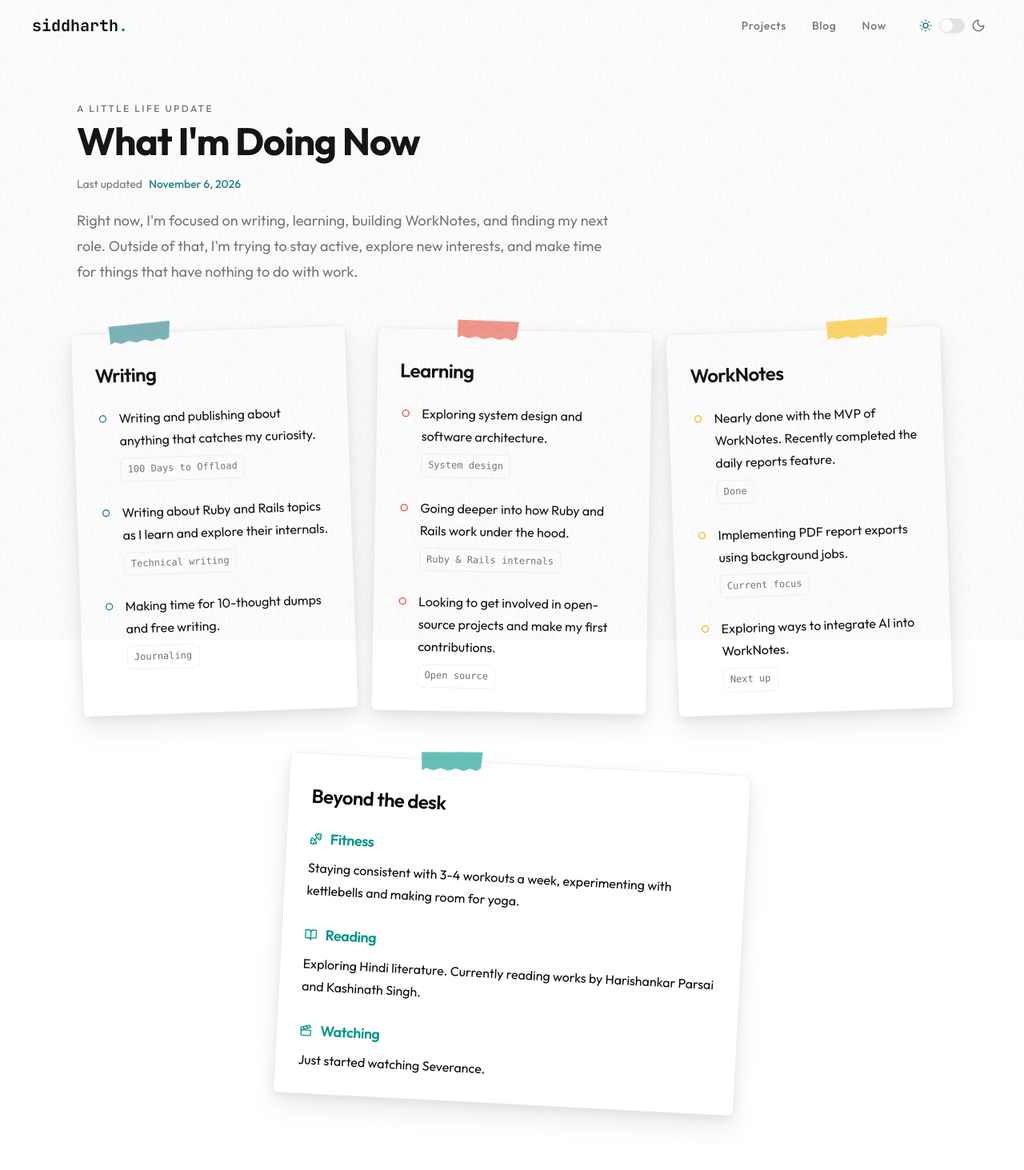
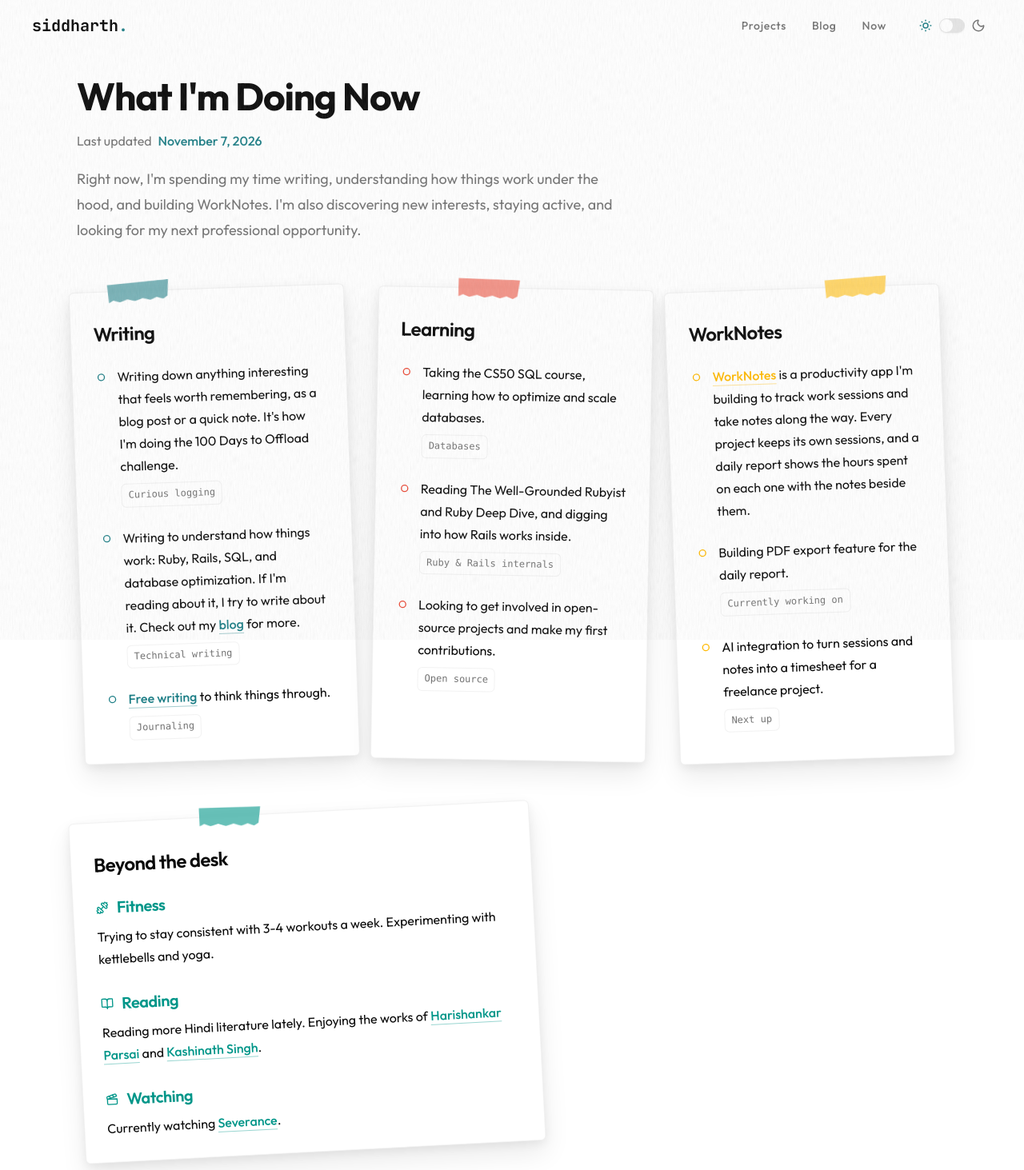
Before and after one commit to SiddharthShringi/siddharth-portfolio, a Next.js app: page /now in a window 1280 px wide. Shown: the top 1463 px of the page at 80% size. Built offline with nearby package versions, Linux system fonts and the light colour scheme.

Commit message:
Update now page content (#98)
* Fixed sticky note content

* Fixed colors

```diff
--- a/app/globals.css
+++ b/app/globals.css
@@ -110,7 +110,7 @@
   --ring: oklch(0.556 0 0);
   --chart-1: oklch(65.203% 0.15388 268.206);
   --chart-2: oklch(0.696 0.17 162.48);
-  --chart-3: oklch(0.769 0.188 70.08);
+  --chart-3: oklch(57.411% 0.14045 55.996);
   --chart-4: oklch(96.288% 0.19386 112.361);
   --chart-5: oklch(45.962% 0.14434 309.657);
   --sidebar: oklch(0.205 0 0);
--- a/app/now/page.tsx
+++ b/app/now/page.tsx
@@ -14,16 +14,40 @@ const notes = [
     iconColor: 'text-chart-2',
     items: [
       {
-        chip: '100 Days to Offload',
-        description: 'Writing and publishing about anything that catches my curiosity.',
+        chip: 'Curious logging',
+        description: (
+          <>
+            Writing down anything interesting that feels worth remembering, as a blog post or a
+            quick note. It&apos;s how I&apos;m doing the 100 Days to Offload challenge.
+          </>
+        ),
       },
       {
         chip: 'Technical writing',
-        description: 'Writing about Ruby and Rails topics as I learn and explore their internals.',
+        description: (
+          <>
+            Writing to understand how things work: Ruby, Rails, SQL, and database optimization. If
+            I&apos;m reading about it, I try to write about it. Check out my{' '}
+            <NoteLink href="https://siddharthshringi.com" color="text-chart-2">
+              blog
+            </NoteLink>{' '}
+            for more.
+          </>
+        ),
       },
       {
         chip: 'Journaling',
-        description: 'Making time for 10-thought dumps and free writing.',
+        description: (
+          <>
+            <NoteLink
+              href="https://siddharthshringi.com/blog/2026-08-24-some-more-journaling-ideas"
+              color="text-chart-2"
+            >
+              Free writing
+            </NoteLink>{' '}
+            to think things through.
+          </>
+        ),
       },
     ],
   },
@@ -36,12 +60,13 @@ const notes = [
     iconColor: 'text-chart-1',
     items: [
       {
-        chip: 'System design',
-        description: 'Exploring system design and software architecture.',
+        chip: 'Databases',
+        description: 'Taking the CS50 SQL course, learning how to optimize and scale databases.',
       },
       {
         chip: 'Ruby & Rails internals',
-        description: 'Going deeper into how Ruby and Rails work under the hood.',
+        description:
+          'Reading The Well-Grounded Rubyist and Ruby Deep Dive, and digging into how Rails works inside.',
       },
       {
         chip: 'Open source',
@@ -59,17 +84,26 @@ const notes = [
     iconColor: 'text-chart-4',
     items: [
       {
-        chip: 'Done',
-        description:
-          'Nearly done with the MVP of WorkNotes. Recently completed the daily reports feature.',
+        chip: '',
+        description: (
+          <>
+            <NoteLink href="https://worknotes.app" color="text-chart-4">
+              WorkNotes
+            </NoteLink>{' '}
+            is a productivity app I&apos;m building to track work sessions and take notes along the
+            way. Every project keeps its own sessions, and a daily report shows the hours spent on
+            each one with the notes beside them.
+          </>
+        ),
       },
       {
-        chip: 'Current focus',
-        description: 'Implementing PDF report exports using background jobs.',
+        chip: 'Currently working on',
+        description: 'Building PDF export feature for the daily report.',
       },
       {
         chip: 'Next up',
-        description: 'Exploring ways to integrate AI into WorkNotes.',
+        description:
+          'AI integration to turn sessions and notes into a timesheet for a freelance project.',
       },
     ],
   },
@@ -79,26 +113,51 @@ const hobbies = [
   {
     title: 'Beyond the desk',
     tapePosition: 35,
-    tilt: 'rotate-3',
-    tapeTilt: '-rotate-2',
+    tilt: '-rotate-3',
+    tapeTilt: 'rotate-2',
     tapeColor: 'bg-chart-3/70',
     iconColor: 'text-chart-3',
     subsections: [
       {
         title: 'Fitness',
         description:
-          'Staying consistent with 3-4 workouts a week, experimenting with kettlebells and making room for yoga.',
+          'Trying to stay consistent with 3-4 workouts a week. Experimenting with kettlebells and yoga.',
         icon: <Dumbbell className="h-4 w-4" />,
       },
       {
         title: 'Reading',
-        description:
-          'Exploring Hindi literature. Currently reading works by Harishankar Parsai and Kashinath Singh.',
+        description: (
+          <>
+            Reading more Hindi literature lately. Enjoying the works of{' '}
+            <NoteLink
+              href="https://www.goodreads.com/author/show/4615204.Harishankar_Parsai"
+              color="text-chart-3"
+            >
+              Harishankar Parsai
+            </NoteLink>{' '}
+            and{' '}
+            <NoteLink
+              href="https://www.goodreads.com/author/show/6536265.Kashinath_Singh"
+              color="text-chart-3"
+            >
+              Kashinath Singh
+            </NoteLink>
+            .
+          </>
+        ),
         icon: <BookOpen className="h-4 w-4" />,
       },
       {
         title: 'Watching',
-        description: 'Just started watching Severance.',
+        description: (
+          <>
+            Currently watching{' '}
+            <NoteLink href="https://www.imdb.com/title/tt11280740/" color="text-chart-3">
+              Severance
+            </NoteLink>
+            .
+          </>
+        ),
         icon: <Clapperboard className="h-4 w-4" />,
       },
     ],
@@ -107,31 +166,27 @@ const hobbies = [
 
 export default function NowPage() {
   return (
-    <main className="mx-auto w-full max-w-6xl px-5 py-12 sm:px-8 sm:py-16">
+    <main className="mx-auto w-full max-w-6xl px-5 py-5 sm:px-8 sm:py-8">
       {/* Page introduction */}
       <header className="max-w-2xl space-y-5">
         <div className="space-y-2">
-          <p className="text-xs font-medium uppercase tracking-[0.2em] text-muted-foreground">
-            A little life update
-          </p>
-
           <h1 className="text-3xl font-bold tracking-tight sm:text-4xl md:text-5xl">
             What I&apos;m Doing Now
           </h1>
         </div>
 
         <div className="flex items-center gap-2 text-sm">
-          <span className="text-muted-foreground">Last updated</span>
+          <span className="text-muted-foreground text-base">Last updated</span>
 
-          <time dateTime="2026-11-06" className="font-medium text-chart-2">
-            November 6, 2026
+          <time dateTime="2026-11-06" className="font-medium text-base text-chart-2">
+            November 7, 2026
           </time>
         </div>
 
         <p className="text-base leading-8 text-muted-foreground sm:text-lg">
-          Right now, I&apos;m focused on writing, learning, building WorkNotes, and finding my next
-          role. Outside of that, I&apos;m trying to stay active, explore new interests, and make
-          time for things that have nothing to do with work.
+          Right now, I&apos;m spending my time writing, understanding how things work under the
+          hood, and building WorkNotes. I&apos;m also discovering new interests, staying active, and
+          looking for my next professional opportunity.
         </p>
       </header>
 
@@ -152,7 +207,7 @@ export default function NowPage() {
             }}
             whileHover={{
               scale: 1.08,
-              y: -10,
+              y: -5,
               zIndex: 10,
             }}
             whileTap={{ scale: 0.99 }}
@@ -186,11 +241,11 @@ export default function NowPage() {
       </section>
 
       {/* Hobbies and interests */}
-      <section aria-label="Hobbies and interests" className="mt-16 flex justify-center">
+      <section aria-label="Hobbies and interests" className="mt-12 w-full sm:mt-16">
         {hobbies.map((note, index) => (
           <motion.div
             key={note.title}
-            className="relative mx-auto w-full max-w-xl"
+            className="relative w-full max-w-xl"
             initial={{ opacity: 0, y: 12 }}
             animate={{ opacity: 1, y: 0 }}
             transition={{
@@ -198,12 +253,12 @@ export default function NowPage() {
               delay: index * 0.1,
             }}
             whileHover={{
-              scale: 1.03,
+              scale: 1.08,
               y: -5,
               zIndex: 10,
             }}
-            whileTap={{ scale: 0.99 }}
-            style={{ transformOrigin: 'center center' }}
+            whileTap={{ scale: 0.995 }}
+            style={{ transformOrigin: 'left center' }}
           >
             <StickyNote
               tapePosition={note.tapePosition}
--- a/components/now/Note.tsx
+++ b/components/now/Note.tsx
@@ -49,35 +49,6 @@ export function NoteItem({
   );
 }
 
-type NoteFooterProps = {
-  left?: string;
-  right?: string;
-};
-
-export function NoteFooter({ left, right }: NoteFooterProps) {
-  if (!left && !right) return null;
-
-  return (
-    <footer
-      className="
-        mt-auto
-        flex flex-wrap items-center justify-between
-        gap-x-3 gap-y-2
-        border-t border-border/50
-        pt-5
-        font-mono text-[10px]
-        leading-relaxed
-        text-muted-foreground
-        sm:text-xs
-      "
-    >
-      {left && <span>{left}</span>}
-
-      {right && <span className="text-foreground/80">{right}</span>}
-    </footer>
-  );
-}
-
 type NoteSubsectionProps = {
   title: string;
   description: ReactNode;
@@ -97,9 +68,7 @@ export function NoteSubsection({ title, description, headingColor, icon }: NoteS
 
         <h3
           className={`
-            font-semibold tracking-tight
-            text-base
-            sm:text-lg
+            text-xl font-semibold tracking-tight
             ${headingColor}
           `}
         >
@@ -120,7 +89,7 @@ type NoteLinkProps = {
   color?: string;
 };
 
-export function NoteLink({ href, children, color = 'text-brand' }: NoteLinkProps) {
+export function NoteLink({ href, children, color = 'text-foreground' }: NoteLinkProps) {
   const isExternal = /^https?:\/\//.test(href);
 
   return (
@@ -132,7 +101,7 @@ export function NoteLink({ href, children, color = 'text-brand' }: NoteLinkProps
         font-medium
         ${color}
         underline decoration-current/40
-        underline-offset-4
+        underline-offset-5
         transition-colors
         hover:decoration-current
         focus-visible:outline-2
```
